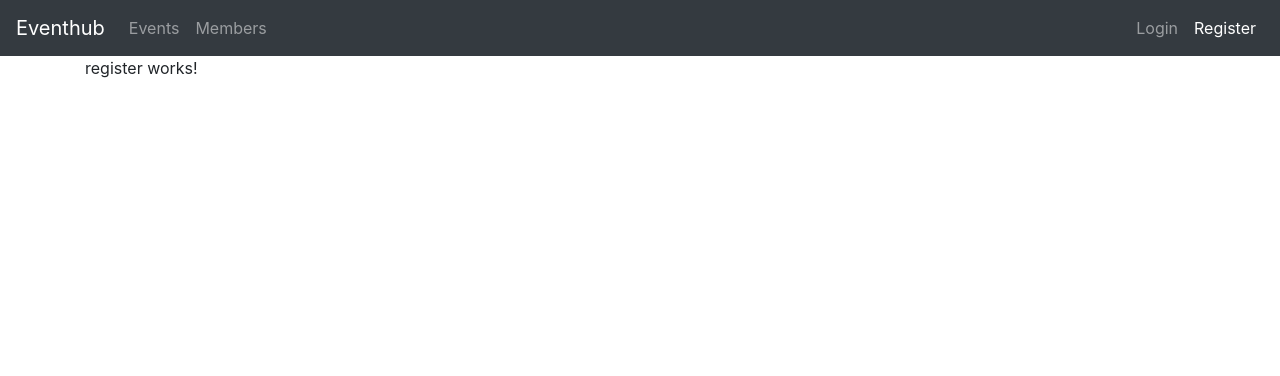
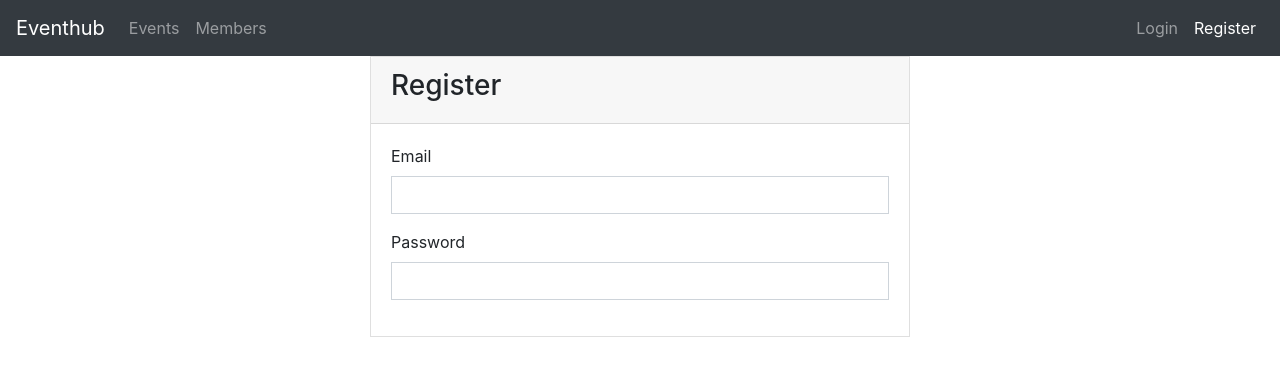
Before and after one commit to ruwanbandara/auth-system-angular-node-mongo, an Angular app in the folder frontEnd/: page /register in a window 1280 px wide. Shown: the top 376 px of the page. Built offline with nearby package versions, Linux system fonts and the light colour scheme.

Commit message:
register UI

```diff
--- a/frontEnd/src/app/register/register.component.html
+++ b/frontEnd/src/app/register/register.component.html
@@ -1 +1,21 @@
-<p>register works!</p>
+<div class="row">
+  <div class="col-md-6 mx-auto">
+    <div class="card rounded-0">
+      <div class="card-header">
+        <h3 class="mb 0">Register</h3>
+      </div>
+      <div class="card-body">
+        <form class="form">
+          <div class="form-group">
+            <label for="">Email</label>
+            <input type="text" class="form-control rounded-0" required>
+          </div>
+          <div class="form-group">
+            <label for="">Password</label>
+            <input type="text" class="form-control rounded-0" required>
+          </div>
+        </form>
+      </div>
+    </div>
+  </div>
+</div>
```
